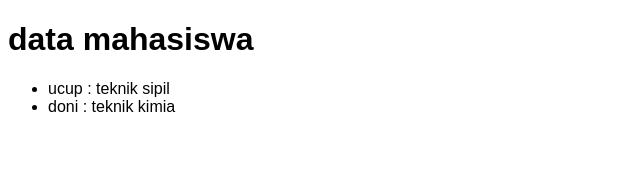
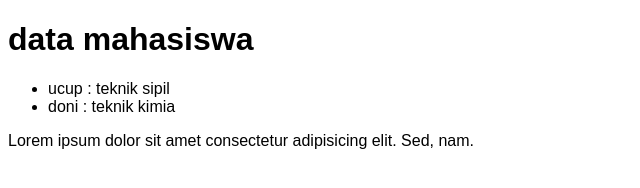
Before and after one commit to idpan/gti-remote-2, a plain HTML site: page index.html in a window 1280 px wide. Shown: the whole page, without its empty margins (0-640 px from the left). Drawn offline with Linux system fonts and the light colour scheme.

Commit message:
menambahkan paragraf

```diff
--- a/index.html
+++ b/index.html
@@ -17,6 +17,7 @@
       <li>ucup : teknik sipil</li>
       <li>doni : teknik kimia</li>
     </ul>
+    <p>Lorem ipsum dolor sit amet consectetur adipisicing elit. Sed, nam.</p>
     <script src="script.js"></script>
   </body>
 </html>
```
